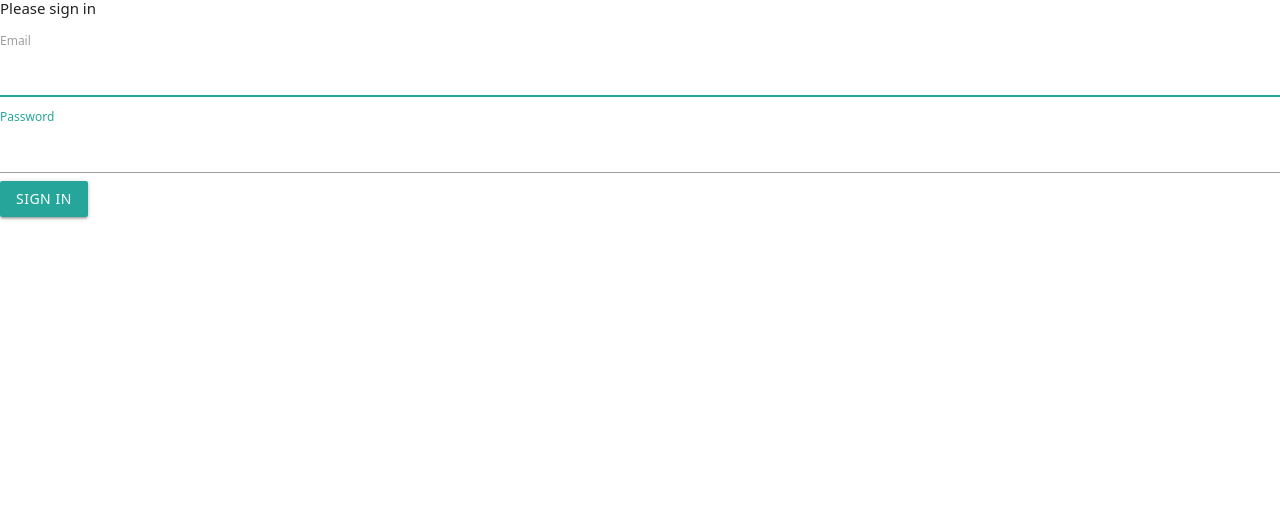
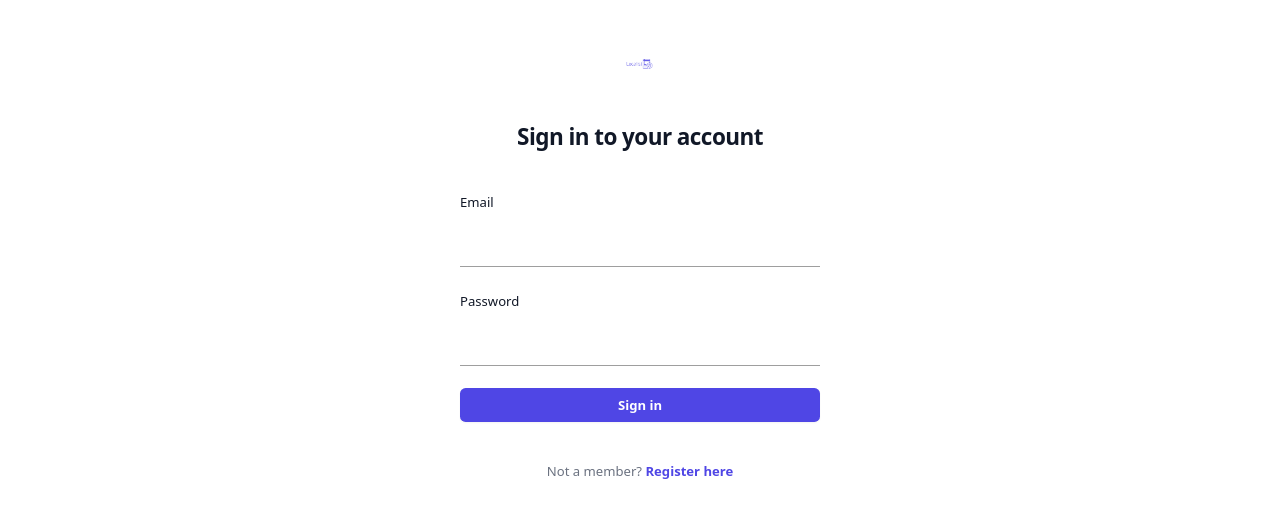
Before and after one commit to matteobnvl/localist, a Symfony app: template templates/security/login.html.twig in a window 1280 px wide. Shown: the top 526 px of the page. Run offline with Twig, Linux system fonts and the light colour scheme; the template is opened without the code that fills it, so the values that code supplies are empty; some libraries are stand-ins or nearby versions.

Commit message:
Modification du css de la page Login et ajout du logo et un dossier assets

```diff
--- a/templates/security/login.html.twig
+++ b/templates/security/login.html.twig
@@ -3,29 +3,56 @@
 {% block title %}Log in!{% endblock %}
 
 {% block body %}
-<form method="post">
-    {% if error %}
+
+<div class="flex min-h-full flex-col justify-center px-6 py-12 lg:px-8">
+  <div class="sm:mx-auto sm:w-full sm:max-w-sm">
+    <img class="mx-auto h-10 w-auto" src="public/assets/logo-color.png" alt="Logo">
+    <h2 class="mt-10 text-center text-2xl font-bold leading-9 tracking-tight text-gray-900">Sign in to your account</h2>
+      {% if error %}
         <div class="alert alert-danger">{{ error.messageKey|trans(error.messageData, 'security') }}</div>
     {% endif %}
 
     {% if app.user %}
-        <div class="mb-3">
+        <div class="mt-10 text-center text-2xl font-bold leading-9 tracking-tight text-gray-900">
             You are logged in as {{ app.user.userIdentifier }}, <a href="{{ path('app_logout') }}">Logout</a>
         </div>
     {% endif %}
+  </div>
+  <div class="mt-10 sm:mx-auto sm:w-full sm:max-w-sm">
+    <form class="space-y-6" action="#" method="post">
 
-    <h1 class="h3 mb-3 font-weight-normal">Please sign in</h1>
-    <label for="inputEmail">Email</label>
-    <input type="email" value="{{ last_username }}" name="email" id="inputEmail" class="form-control" autocomplete="email" required autofocus>
-    <label for="inputPassword">Password</label>
-    <input type="password" name="password" id="inputPassword" class="form-control" autocomplete="current-password" required>
+      <div>
+        <label for="inputEmail" class="block text-sm font-medium leading-6 text-gray-900">Email</label>
+        <div class="mt-2">
+          <input id="inputEmail" value="{{ last_username }}" name="email" type="email" autocomplete="email" required class="block w-full rounded-md border-0 py-1.5 text-gray-900 shadow-sm ring-1 ring-inset ring-gray-300 placeholder:text-gray-400 focus:ring-2 focus:ring-inset focus:ring-indigo-600 sm:text-sm sm:leading-6">
+        </div>
+      </div>
 
-    <input type="hidden" name="_csrf_token"
+      <div>
+        <div class="flex items-center justify-between">
+          <label for="password" class="block text-sm font-medium leading-6 text-gray-900">Password</label>
+
+        </div>
+        <div class="mt-2">
+          <input id="inputPassword"  type="password" name="password" autocomplete="current-password" required class="block w-full rounded-md border-0 py-1.5 text-gray-900 shadow-sm ring-1 ring-inset ring-gray-300 placeholder:text-gray-400 focus:ring-2 focus:ring-inset focus:ring-indigo-600 sm:text-sm sm:leading-6">
+        </div>
+      </div>
+
+      <div>
+        <button type="submit" class="flex w-full justify-center rounded-md bg-indigo-600 px-3 py-1.5 text-sm font-semibold leading-6 text-white shadow-sm hover:bg-indigo-500 focus-visible:outline focus-visible:outline-2 focus-visible:outline-offset-2 focus-visible:outline-indigo-600">Sign in</button>
+          <input type="hidden" name="_csrf_token"
+           value="{{ csrf_token('authenticate') }}"  <input type="hidden" name="_csrf_token"
            value="{{ csrf_token('authenticate') }}"
-    >
+      </div>
+    </form>
 
-    <button class="btn btn-lg btn-primary" type="submit">
-        Sign in
-    </button>
-</form>
+    <p class="mt-10 text-center text-sm text-gray-500">
+      Not a member?
+      <a href="register" class="font-semibold leading-6 text-indigo-600 hover:text-indigo-500">Register here</a>
+    </p>
+  </div>
+
+</div>
+
+
 {% endblock %}
```
Also changed, not shown: public/assets/logo-color.png (added), 1 other file.
